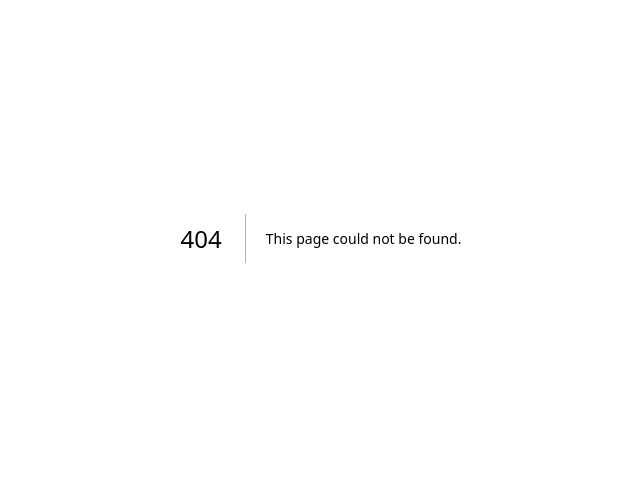
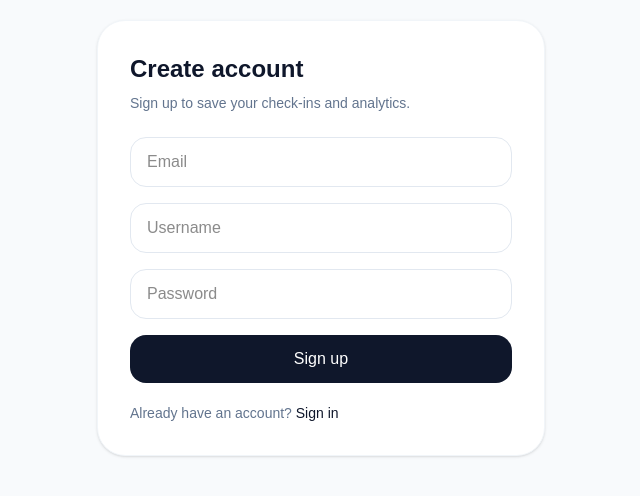
Before and after one commit to JevanB12/final-year-project, a Next.js app in the folder frontend/: page /signup in a window 1280 px wide. Before the commit this address had no page. Shown: the part 162-658 px from the top of the page, without its empty margins (319-959 px from the left). Built offline with nearby package versions, Linux system fonts and the light colour scheme.

Commit message:
Iteration 12: Sign in and sign up pages done

```diff
--- a/frontend/app/lib/api.ts
+++ b/frontend/app/lib/api.ts
@@ -1,9 +1,18 @@
+import { getAuthToken } from "./auth";
+
+function buildHeaders() {
+  const token = typeof window !== "undefined" ? getAuthToken() : null;
+
+  return {
+    "Content-Type": "application/json",
+    ...(token ? { Authorization: `Bearer ${token}` } : {}),
+  };
+}
+
 export async function postJson<T>(url: string, payload: unknown): Promise<T> {
   const response = await fetch(url, {
     method: "POST",
-    headers: {
-      "Content-Type": "application/json",
-    },
+    headers: buildHeaders(),
     body: JSON.stringify(payload),
   });
 
@@ -22,14 +31,11 @@ export async function postJson<T>(url: string, payload: unknown): Promise<T> {
   }
 }
 
-
 export async function getJson<T>(url: string): Promise<T> {
   const response = await fetch(url, {
     method: "GET",
-    headers: {
-      "Content-Type": "application/json",
-    },
-    cache: "no-store", // important for fresh analytics data
+    headers: buildHeaders(),
+    cache: "no-store",
   });
 
   const raw = await response.text();
--- /dev/null
+++ b/frontend/app/lib/auth.ts
@@ -0,0 +1,44 @@
+export type AuthUser = {
+    id: number;
+    email: string;
+    username: string;
+    created_at: string;
+  };
+
+  export type AuthResponse = {
+    access_token: string;
+    token_type: string;
+    user: AuthUser;
+  };
+
+  const TOKEN_KEY = "wellbeing_token";
+  const USER_KEY = "wellbeing_user";
+
+  export function setAuthSession(data: AuthResponse) {
+    localStorage.setItem(TOKEN_KEY, data.access_token);
+    localStorage.setItem(USER_KEY, JSON.stringify(data.user));
+  }
+
+  export function getAuthToken(): string | null {
+    return localStorage.getItem(TOKEN_KEY);
+  }
+
+  export function getAuthUser(): AuthUser | null {
+    const raw = localStorage.getItem(USER_KEY);
+    if (!raw) return null;
+
+    try {
+      return JSON.parse(raw) as AuthUser;
+    } catch {
+      return null;
+    }
+  }
+
+  export function clearAuthSession() {
+    localStorage.removeItem(TOKEN_KEY);
+    localStorage.removeItem(USER_KEY);
+  }
+
+  export function isAuthenticated(): boolean {
+    return !!getAuthToken();
+  }
--- a/frontend/app/page.tsx
+++ b/frontend/app/page.tsx
@@ -1,13 +1,20 @@
 "use client";
 
 import Link from "next/link";
+import { useEffect, useState } from "react";
+import { useRouter } from "next/navigation";
 import ChatHeader from "./components/ChatHeader";
 import ChatInput from "./components/ChatInput";
 import ChatStatus from "./components/ChatStatus";
 import MessageList from "./components/MessageList";
 import { useChatFlow } from "./hooks/useChatFlow";
+import { clearAuthSession, getAuthUser, isAuthenticated, type AuthUser } from "./lib/auth";
 
 export default function Home() {
+  const router = useRouter();
+  const [ready, setReady] = useState(false);
+  const [user, setUser] = useState<AuthUser | null>(null);
+
   const {
     input,
     setInput,
@@ -19,6 +26,29 @@ export default function Home() {
     inputPlaceholder,
     statusText,
   } = useChatFlow();
+
+  useEffect(() => {
+    if (!isAuthenticated()) {
+      router.replace("/signin");
+      return;
+    }
+
+    setUser(getAuthUser());
+    setReady(true);
+  }, [router]);
+
+  function handleLogout() {
+    clearAuthSession();
+    router.replace("/signin");
+  }
+
+  if (!ready) {
+    return (
+      <main className="min-h-screen bg-slate-50 flex items-center justify-center">
+        <p className="text-slate-500">Loading...</p>
+      </main>
+    );
+  }
 
   return (
     <main className="min-h-screen bg-slate-50 p-6">
@@ -46,6 +76,20 @@ export default function Home() {
                   View your recent progress
                 </p>
               </Link>
+            </div>
+
+            <div className="mt-6 border-t border-slate-100 pt-4">
+              <p className="text-sm font-medium text-slate-900">
+                {user?.username || "Signed in"}
+              </p>
+              <p className="text-xs text-slate-500 mt-1">{user?.email}</p>
+
+              <button
+                onClick={handleLogout}
+                className="mt-4 w-full rounded-2xl border border-slate-200 px-4 py-3 text-sm font-medium text-slate-700 hover:bg-slate-50 transition"
+              >
+                Log out
+              </button>
             </div>
           </aside>
 
--- /dev/null
+++ b/frontend/app/signin/page.tsx
@@ -0,0 +1,81 @@
+    "use client";
+
+import { FormEvent, useState } from "react";
+import { useRouter } from "next/navigation";
+import Link from "next/link";
+import { postJson } from "../lib/api";
+import { AuthResponse, setAuthSession } from "../lib/auth";
+
+export default function SigninPage() {
+  const router = useRouter();
+  const [email, setEmail] = useState("");
+  const [password, setPassword] = useState("");
+  const [loading, setLoading] = useState(false);
+  const [error, setError] = useState("");
+
+  async function handleSubmit(e: FormEvent) {
+    e.preventDefault();
+    setError("");
+    setLoading(true);
+
+    try {
+      const data = await postJson<AuthResponse>("http://localhost:8000/auth/login", {
+        email,
+        password,
+      });
+
+      setAuthSession(data);
+      router.push("/");
+    } catch (err) {
+      setError(err instanceof Error ? err.message : "Sign in failed");
+    } finally {
+      setLoading(false);
+    }
+  }
+
+  return (
+    <main className="min-h-screen bg-slate-50 flex items-center justify-center p-6">
+      <div className="w-full max-w-md bg-white rounded-[28px] shadow-sm border border-slate-100 p-8">
+        <h1 className="text-2xl font-semibold text-slate-900">Sign in</h1>
+        <p className="text-sm text-slate-500 mt-2">Access your saved check-ins and analytics.</p>
+
+        <form onSubmit={handleSubmit} className="mt-6 space-y-4">
+          <input
+            className="w-full rounded-2xl border border-slate-200 px-4 py-3 outline-none"
+            placeholder="Email"
+            type="email"
+            value={email}
+            onChange={(e) => setEmail(e.target.value)}
+            required
+          />
+
+          <input
+            className="w-full rounded-2xl border border-slate-200 px-4 py-3 outline-none"
+            placeholder="Password"
+            type="password"
+            value={password}
+            onChange={(e) => setPassword(e.target.value)}
+            required
+          />
+
+          {error ? <p className="text-sm text-red-600">{error}</p> : null}
+
+          <button
+            type="submit"
+            disabled={loading}
+            className="w-full rounded-2xl bg-slate-900 text-white py-3 font-medium disabled:opacity-60"
+          >
+            {loading ? "Signing in..." : "Sign in"}
+          </button>
+        </form>
+
+        <p className="text-sm text-slate-500 mt-5">
+          Need an account?{" "}
+          <Link href="/signup" className="text-slate-900 font-medium">
+            Sign up
+          </Link>
+        </p>
+      </div>
+    </main>
+  );
+}
--- /dev/null
+++ b/frontend/app/signup/page.tsx
@@ -0,0 +1,91 @@
+"use client";
+
+import { FormEvent, useState } from "react";
+import { useRouter } from "next/navigation";
+import Link from "next/link";
+import { postJson } from "../lib/api";
+import { AuthResponse, setAuthSession } from "../lib/auth";
+
+export default function SignupPage() {
+  const router = useRouter();
+  const [email, setEmail] = useState("");
+  const [username, setUsername] = useState("");
+  const [password, setPassword] = useState("");
+  const [loading, setLoading] = useState(false);
+  const [error, setError] = useState("");
+
+  async function handleSubmit(e: FormEvent) {
+    e.preventDefault();
+    setError("");
+    setLoading(true);
+
+    try {
+      const data = await postJson<AuthResponse>("http://localhost:8000/auth/signup", {
+        email,
+        username,
+        password,
+      });
+
+      setAuthSession(data);
+      router.push("/");
+    } catch (err) {
+      setError(err instanceof Error ? err.message : "Signup failed");
+    } finally {
+      setLoading(false);
+    }
+  }
+
+  return (
+    <main className="min-h-screen bg-slate-50 flex items-center justify-center p-6">
+      <div className="w-full max-w-md bg-white rounded-[28px] shadow-sm border border-slate-100 p-8">
+        <h1 className="text-2xl font-semibold text-slate-900">Create account</h1>
+        <p className="text-sm text-slate-500 mt-2">Sign up to save your check-ins and analytics.</p>
+
+        <form onSubmit={handleSubmit} className="mt-6 space-y-4">
+          <input
+            className="w-full rounded-2xl border border-slate-200 px-4 py-3 outline-none"
+            placeholder="Email"
+            type="email"
+            value={email}
+            onChange={(e) => setEmail(e.target.value)}
+            required
+          />
+
+          <input
+            className="w-full rounded-2xl border border-slate-200 px-4 py-3 outline-none"
+            placeholder="Username"
+            value={username}
+            onChange={(e) => setUsername(e.target.value)}
+            required
+          />
+
+          <input
+            className="w-full rounded-2xl border border-slate-200 px-4 py-3 outline-none"
+            placeholder="Password"
+            type="password"
+            value={password}
+            onChange={(e) => setPassword(e.target.value)}
+            required
+          />
+
+          {error ? <p className="text-sm text-red-600">{error}</p> : null}
+
+          <button
+            type="submit"
+            disabled={loading}
+            className="w-full rounded-2xl bg-slate-900 text-white py-3 font-medium disabled:opacity-60"
+          >
+            {loading ? "Creating account..." : "Sign up"}
+          </button>
+        </form>
+
+        <p className="text-sm text-slate-500 mt-5">
+          Already have an account?{" "}
+          <Link href="/signin" className="text-slate-900 font-medium">
+            Sign in
+          </Link>
+        </p>
+      </div>
+    </main>
+  );
+}
```
